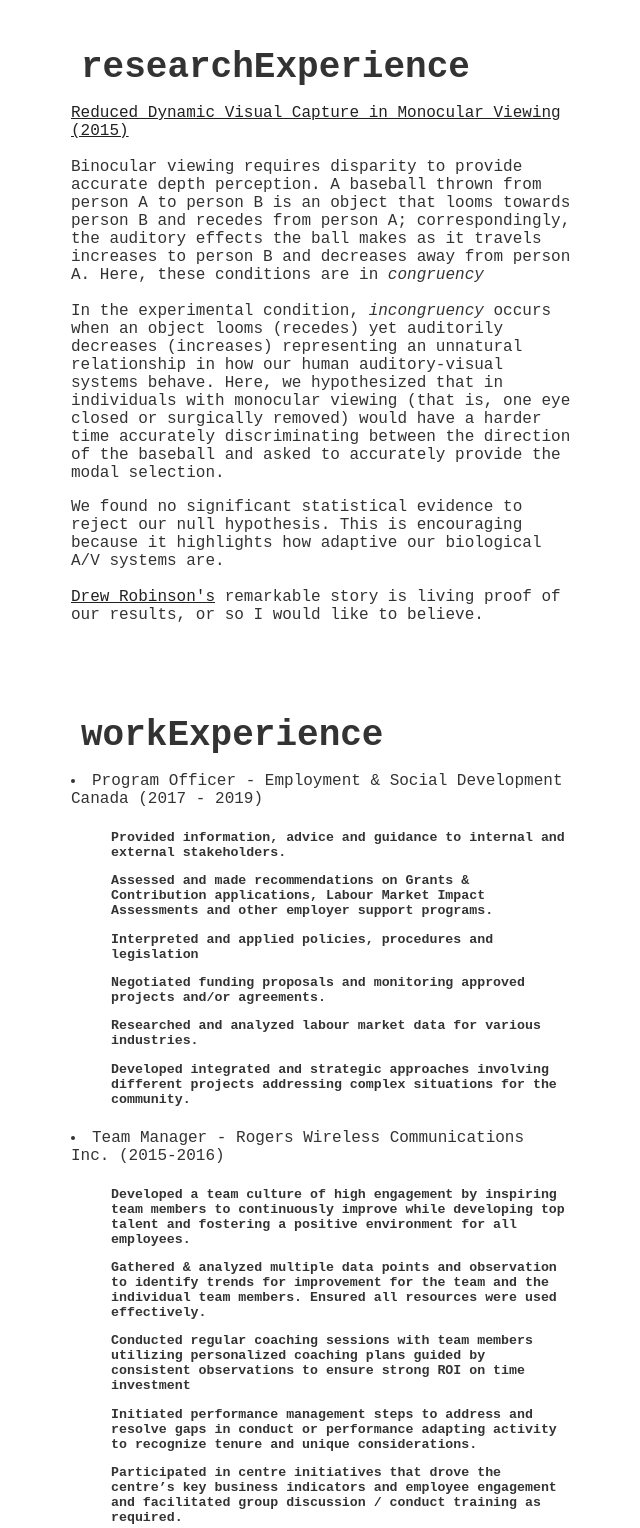
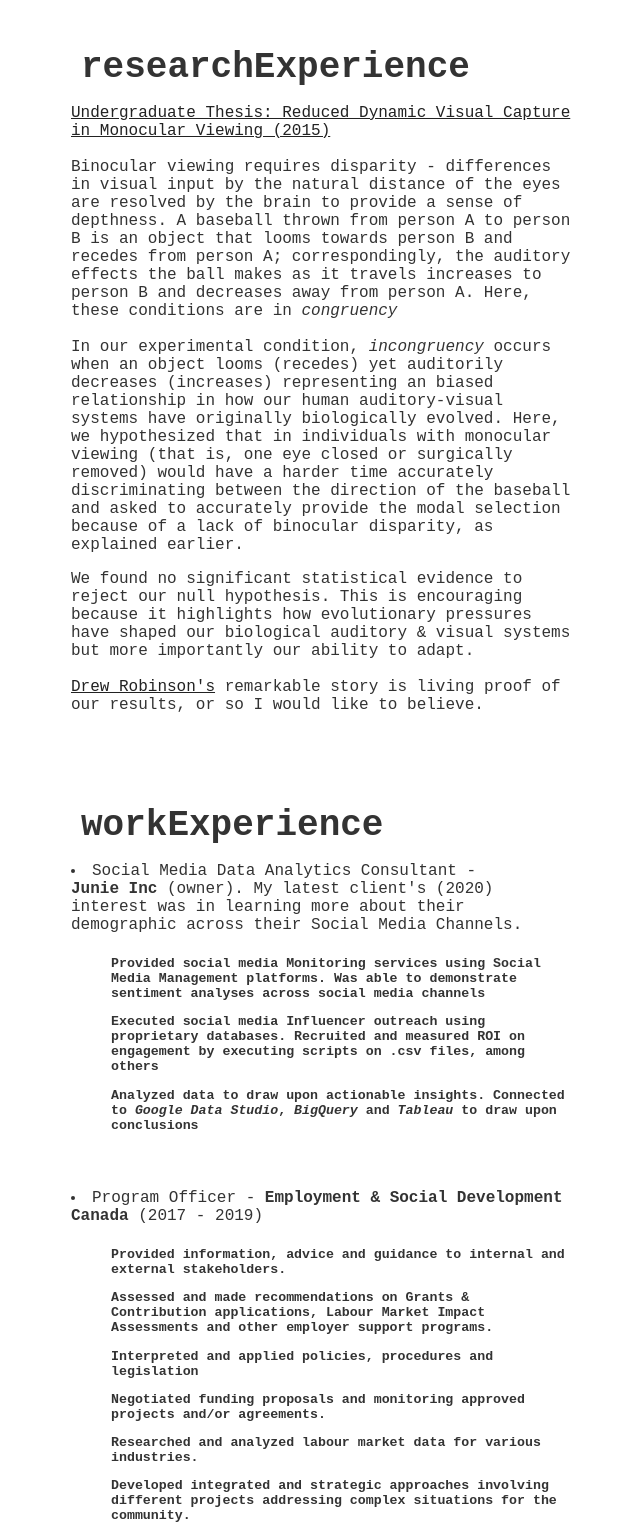
Before and after one commit to Gene-008/Resume, a plain HTML site: page index.html in a window 1280 px wide. Shown: the part 692-2220 px from the top of the page, without its empty margins (429-1069 px from the left). Drawn offline with Linux system fonts and the light colour scheme; a web font is replaced by a local one.

Commit message:
Update index.html

```diff
--- a/index.html
+++ b/index.html
@@ -6,7 +6,7 @@
   <br>
   <br>
 
-  <img src='LIprofilePic.jpg'>
+  <img src='LIprofilePic.jpg' class='rounded-corners'>
 	<br>
   <br>
 
@@ -52,19 +52,18 @@
   <section id="second">
     <h2>researchExperience</h2>
     <p>
-      <a href="Thesis Poster REVISED 2.pdf" target="_blank"> Reduced Dynamic Visual Capture in Monocular Viewing (2015)</a>
+      <a href="Thesis Poster REVISED 2.pdf" target="_blank"> Undergraduate Thesis: Reduced Dynamic Visual Capture in Monocular Viewing (2015)</a>
       <br>
       <br>
-      Binocular viewing requires disparity to provide
-    accurate depth perception.  A baseball thrown from person A to person B is an object that looms towards person B and recedes from person A;
+      Binocular viewing requires disparity - differences in visual input by the natural distance of the eyes are resolved by the brain to provide a sense of depthness.  A baseball thrown from person A to person B is an object that looms towards person B and recedes from person A;
     correspondingly, the auditory effects the ball makes as it travels increases to person B and decreases away from person A.  Here, these conditions are in <i>congruency</i>
       <br>
       <br>
-      In the experimental condition, <i>incongruency </i> occurs when an object looms (recedes) yet auditorily decreases (increases) representing
-      an unnatural relationship in how our human auditory-visual systems behave.  Here, we hypothesized that in individuals with monocular viewing (that is, one eye closed or surgically removed)
-      would have a harder time accurately discriminating between the direction of the baseball and asked to accurately provide the modal selection.
+      In our experimental condition, <i>incongruency </i> occurs when an object looms (recedes) yet auditorily decreases (increases) representing
+      an biased relationship in how our human auditory-visual systems have originally biologically evolved.  Here, we hypothesized that in individuals with monocular viewing (that is, one eye closed or surgically removed)
+      would have a harder time accurately discriminating between the direction of the baseball and asked to accurately provide the modal selection because of a lack of binocular disparity, as explained earlier.
   </p>
-<p>We found no significant statistical evidence to reject our null hypothesis.  This is encouraging because it highlights how adaptive our biological A/V systems are.
+<p>We found no significant statistical evidence to reject our null hypothesis.  This is encouraging because it highlights how evolutionary pressures have shaped our biological auditory & visual systems but more importantly our ability to adapt.
   <br>
   <br>
   <a href="https://www.espn.com/mlb/story/_/id/30800732/san-francisco-giants-outfielder-drew-robinson-remarkable-second-act" target="_blank">Drew Robinson's</a> remarkable story
@@ -74,8 +73,26 @@
 
   <section id="third">
     <h2>workExperience</h2>
-      <p>
-        <li> Program Officer - Employment & Social Development Canada (2017 - 2019)</li>
+    <p>
+      <li>Social Media Data Analytics Consultant - <br><strong>Junie Inc </strong>(owner).
+      My latest client's (2020) interest was in learning more about their demographic across their Social Media Channels.</li>
+        <h5>
+      <ul>
+        Provided social media <strong>Monitoring</strong> services using Social Media Management platforms.
+        Was able to demonstrate sentiment analyses across social media channels
+      </ul>
+      <ul>
+        Executed social media Influencer outreach using proprietary databases. Recruited and measured ROI on engagement
+        by executing scripts on .csv files, among others
+      </ul>
+      <ul>
+        Analyzed data to draw upon actionable insights. Connected to <i>Google Data Studio</i>, <i>BigQuery</i> and <i>Tableau</i> to draw upon conclusions
+      </ul>
+        </h5>
+    </p>
+    <br>
+    <p>
+        <li> Program Officer - <strong>Employment & Social Development Canada</strong> (2017 - 2019)</li>
         <h5>
         <ul>Provided information, advice and guidance to internal and external stakeholders. </ul>
             <ul>Assessed and made recommendations on Grants & Contribution applications, Labour Market
@@ -90,7 +107,7 @@
 
       <p>
 
-          <li>Team Manager - Rogers Wireless Communications Inc. (2015-2016)
+          <li>Team Manager - <strong>Rogers Wireless Communications Inc. </strong>(2015-2016)
         <h5>
             <ul>Developed a team culture of high engagement by inspiring team members to continuously improve while developing top talent and fostering a positive environment for all employees.</ul>
             <ul>Gathered & analyzed multiple data points and observation to identify trends for improvement for the team and the individual team members. Ensured all resources were used effectively.</ul>
@@ -106,7 +123,7 @@
 
       <p>
         <li>
-          Customer Service Consultant - Rogers Wireless Communications Inc. (2013-2015)
+          Customer Service Consultant - <strong>Rogers Wireless Communications Inc.</strong> (2013-2015)
           <h5>
             <ul>Connected and built rapport with a variety of customers by actively listening to our customers, asking right questions and offering solutions (products and services) that catered to customer needs</ul>
             <ul>Delivered reliable solutions to our customers with a sense of urgency and sound judgment and drove sales of Rogers products and services by consistently meeting/exceeding individual sales targets</ul>
```
